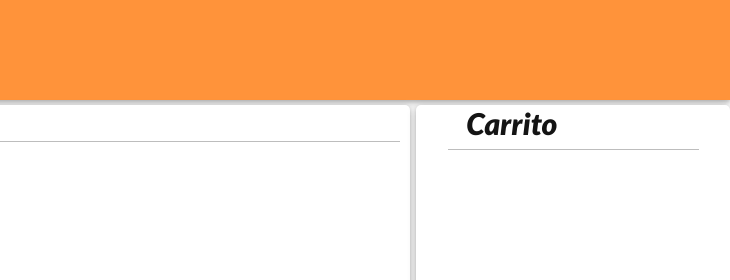
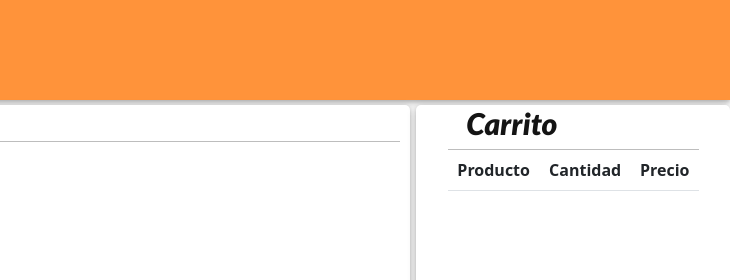
Before and after one commit to DamianSepul/TiendaDeRegalos, a website: page views/index.html in a window 1280 px wide. Shown: the top 280 px of the page, 550-1280 px from the left. Drawn offline with nearby package versions, Linux system fonts and the light colour scheme; no server answers; a web font is replaced by a local one.

Commit message:
cambios min

```diff
--- a/public/script/inicio.js
+++ b/public/script/inicio.js
@@ -8,6 +8,7 @@ const mostrar = (productos) => {
                             <img src="http://localhost:3000/${producto.images}" class="img-thumbnail" width="150px">
                             <strong>${producto.nombre}</strong>
                             <span class="price">${producto.precio}</span>
+                            <input type="number" class="form-control" value="1" min="1">
                             <button class="cart_btn">
                                 <i class="fas fa-cart-plus"></i> Añadir al carrito
                             </button>
--- a/views/index.html
+++ b/views/index.html
@@ -58,7 +58,15 @@
             <div class="shoping_box">
                 <!----------------------------Despliegue de compras---------------------------------->
                 <table class="table" id="table_prod">
-
+                    <th>
+                        Producto
+                    </th>
+                    <th>
+                        Cantidad
+                    </th>
+                    <th>
+                        Precio
+                    </th>
                 </table>
             </div>
             <!----------------------------  --impresion de total------------------------------------->
```
